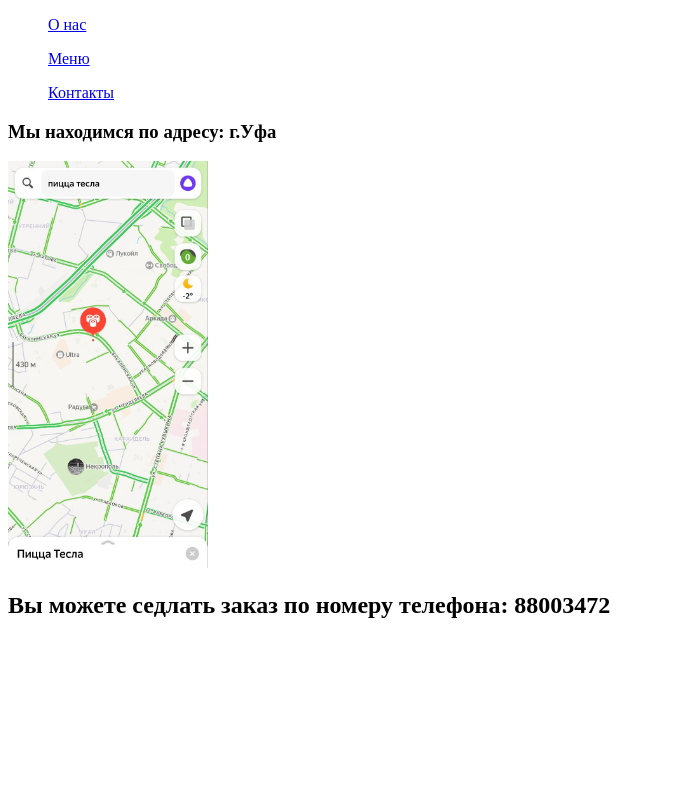
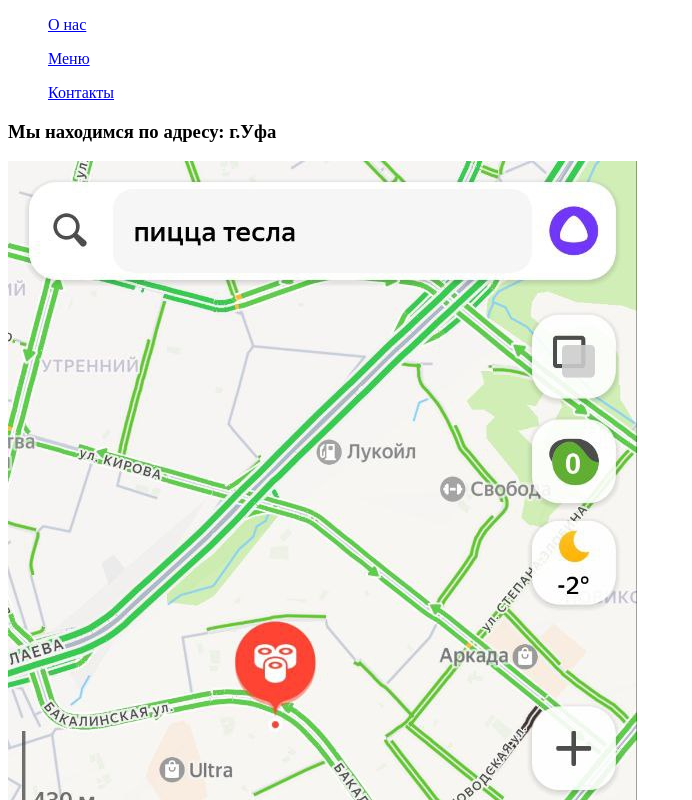
Before and after one commit to amirkhanrus/Pizza, a plain HTML site: page kontakti.html in a window 1280 px wide. Shown: the top 800 px of the page, without its empty margins (0-692 px from the left). Drawn offline with Linux system fonts and the light colour scheme; files whose address does not match are found by name.

Commit message:
Update kontakti.html

```diff
--- a/kontakti.html
+++ b/kontakti.html
@@ -20,10 +20,11 @@
 </p>
 
 <p>
-    <img src="C:\Users\User\Desktop\АРК Обучение Программист\Урок 11.11\Задание 4\Карта.jpg" width="200">
+    <img src="C:\Users\User\Desktop\АРК Обучение Программист\Урок 11.11\Задание 4\Карта.jpg">
 </p>
 <p>
     <h2>Вы можете седлать заказ по номеру телефона: 88003472</h2>
 </p>
 </body>
+
 </html>
```
